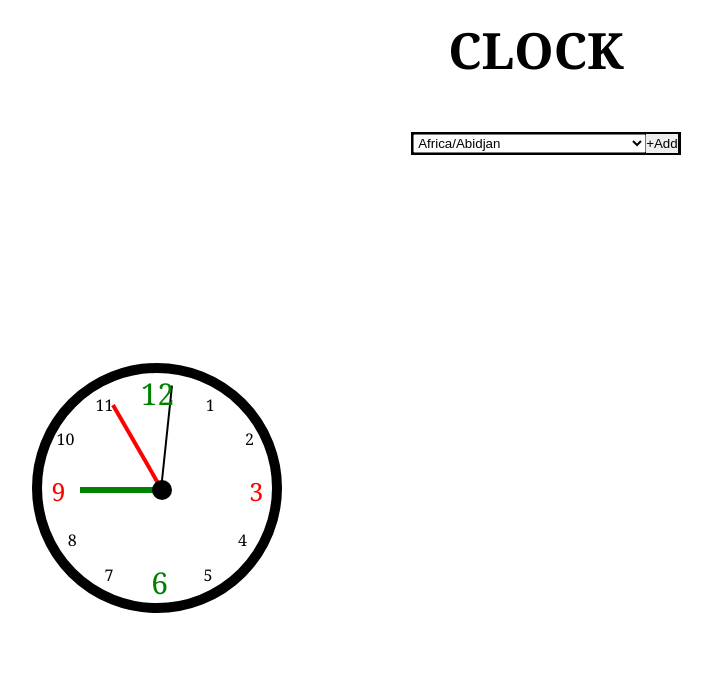
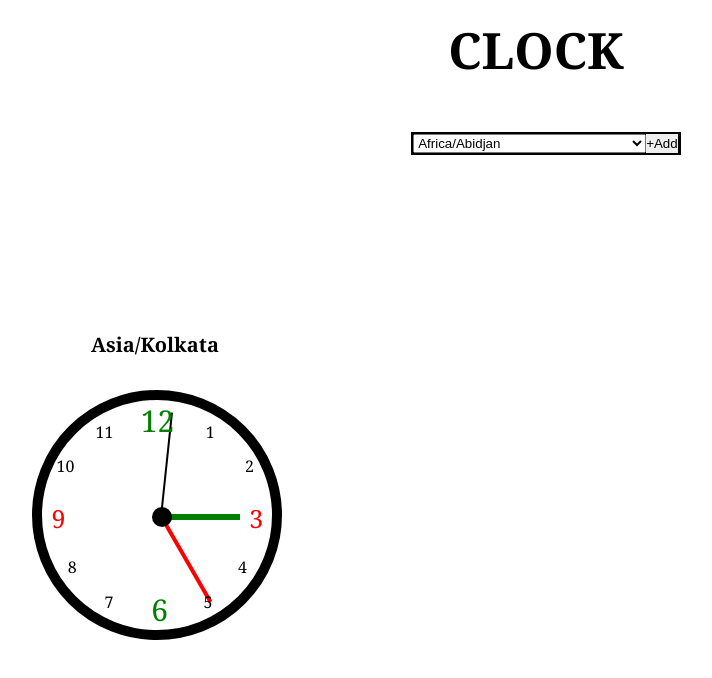
Before and after one commit to hsweetlin/sweetlinjuliet.com, a React (Create React App) app: page / in a window 1280 px wide. Shown: the top 678 px of the page, without its empty margins (104-816 px from the left). Built offline with nearby package versions, Linux system fonts and the light colour scheme.

Commit message:
display the structure of clock

```diff
--- a/src/App.js
+++ b/src/App.js
@@ -4,11 +4,11 @@ import { ClockTime } from "./clocks/clock";
 import './App.css';
 
 function App() {
-  const [timezone, setTimezone] = useState(["IST"]);
+  const [timezone, setTimezone] = useState(["Asia/Kolkata"]);
   const [selected, setSelected] = useState();
 
   const handleClick = () => {
-    let timeValue = [...timezone]
+    let timeValue = [...timezone];
     timeValue.push(selected);
     setTimezone(timeValue);
   };
@@ -22,13 +22,16 @@ function App() {
     <h1 className="heading">CLOCK</h1>
     <div className="button-list">
       <ClockDropDown className="dropdown" onChange={onChange} />
-      <button className="clickButton" onClick={handleClick}>+Add</button>
+      {selected? (<button className="clickButton" onClick={handleClick}>+Add</button>) :
+      (<button className="clickButton">+Add</button>)}
       </div>
-      {timezone.map((item)=>
-      <ClockTime timezone={item} /> )}
-
+      <div>
+      { timezone.map((item, index)=>
+      <ClockTime className="clock-box" timezoneName={item} index={index} timezone={timezone} setTimezone={setTimezone} /> )}
+      </div>
     </div>
   );
 }
 
+
 export default App;
```
